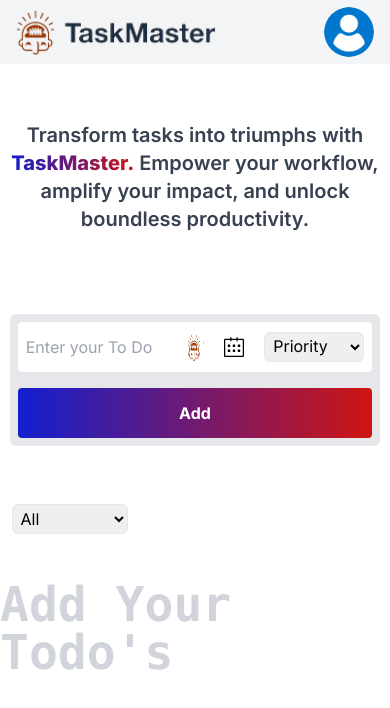
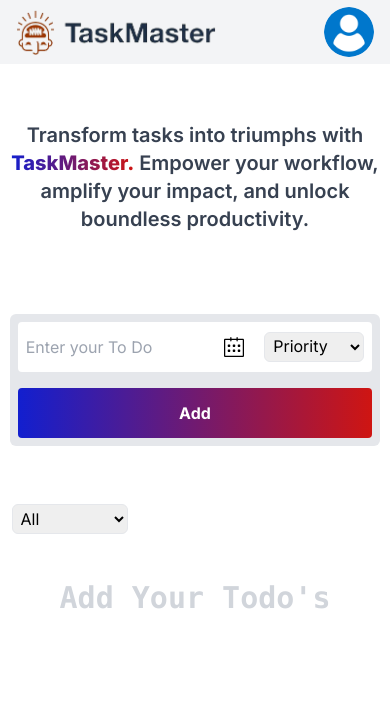
Before and after one commit to Akdevit/Todo-Task-Master-Next.js, a Next.js app: page /pages/Home in a window 390 px wide. Shown: the top 708 px of the page. Built offline with nearby package versions, Linux system fonts and the light colour scheme.

Commit message:
changes live website

```diff
--- a/src/app/commponents/Addcard.js
+++ b/src/app/commponents/Addcard.js
@@ -114,7 +114,7 @@ const Addcard = () => {
         {/* Main card handle div */}
         {Alltodos ? (
           <>
-            <h1 className="text-5xl text-gray-300 font-bold font-mono">
+            <h1 className="xl:text-5xl lg:text-5xl md:text-5xl sm:text-5xl text-3xl text-gray-300 font-bold font-mono">
               Add Your Todo{"'"}s
             </h1>
           </>
--- a/src/app/commponents/Homehero.js
+++ b/src/app/commponents/Homehero.js
@@ -40,16 +40,6 @@ const Homehero = () => {
         icon: <Image src={Tlogo} alt="icon" />,
       });
     }
-
-    // Notification.requestPermission().then((res) => {
-    //   if (res === "granted") {
-    //     toast.info("welcome to Taskmaster", {
-    //       position: "top-center",
-    //       // theme: "colored",f
-
-    //     });
-    //   }
-    // });
   };
   const setduedatecalender = () => {
     setShowcalender(false);
@@ -80,13 +70,13 @@ const Homehero = () => {
               onChange={(e) => setInputvalue(e.target.value)}
             />
             {/* chartgpt */}
-            <div className=" flex justify-center items-center cursor-pointer delay-75">
+            {/* <div className=" flex justify-center items-center cursor-pointer delay-75">
               <Image
                 className="h-[30px] w-[50px]"
                 src={Tlogo}
                 alt="task_master.png"
               />
-            </div>
+            </div> */}
             {/* calender */}
             <div
               className="w-[30px] h-[30px]  rounded-full flex justify-center items-center cursor-pointer"
```
